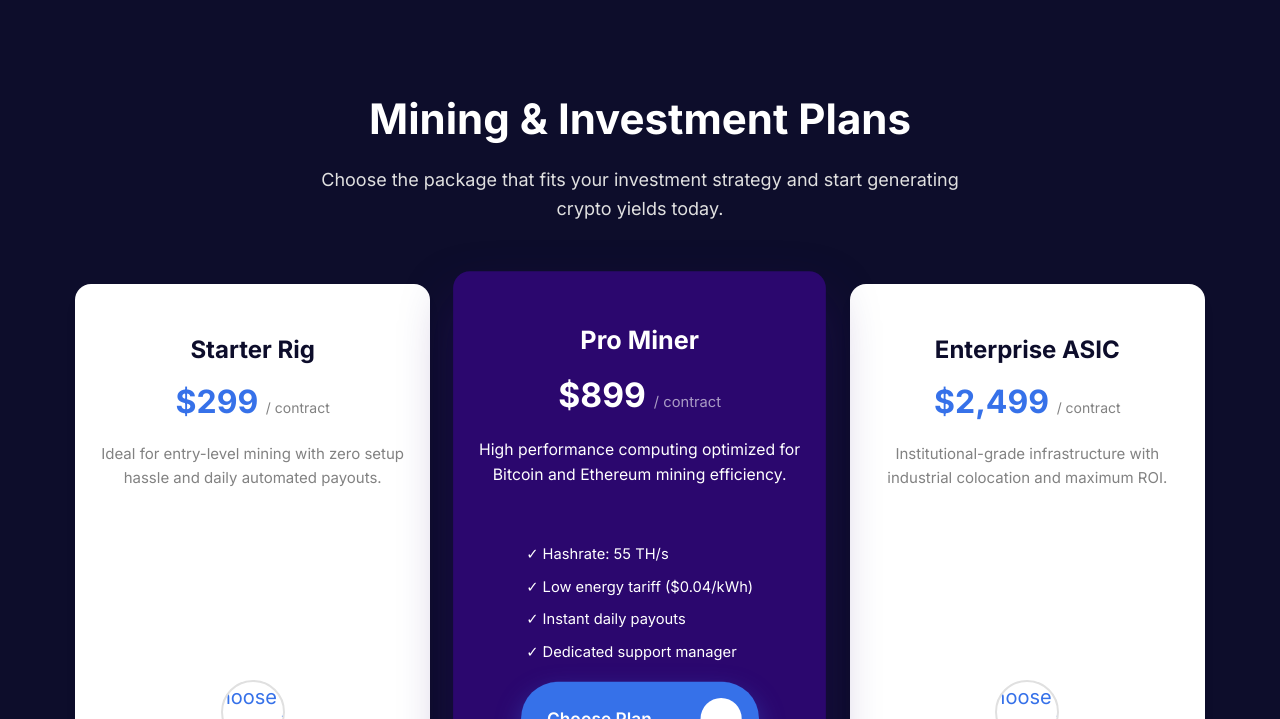
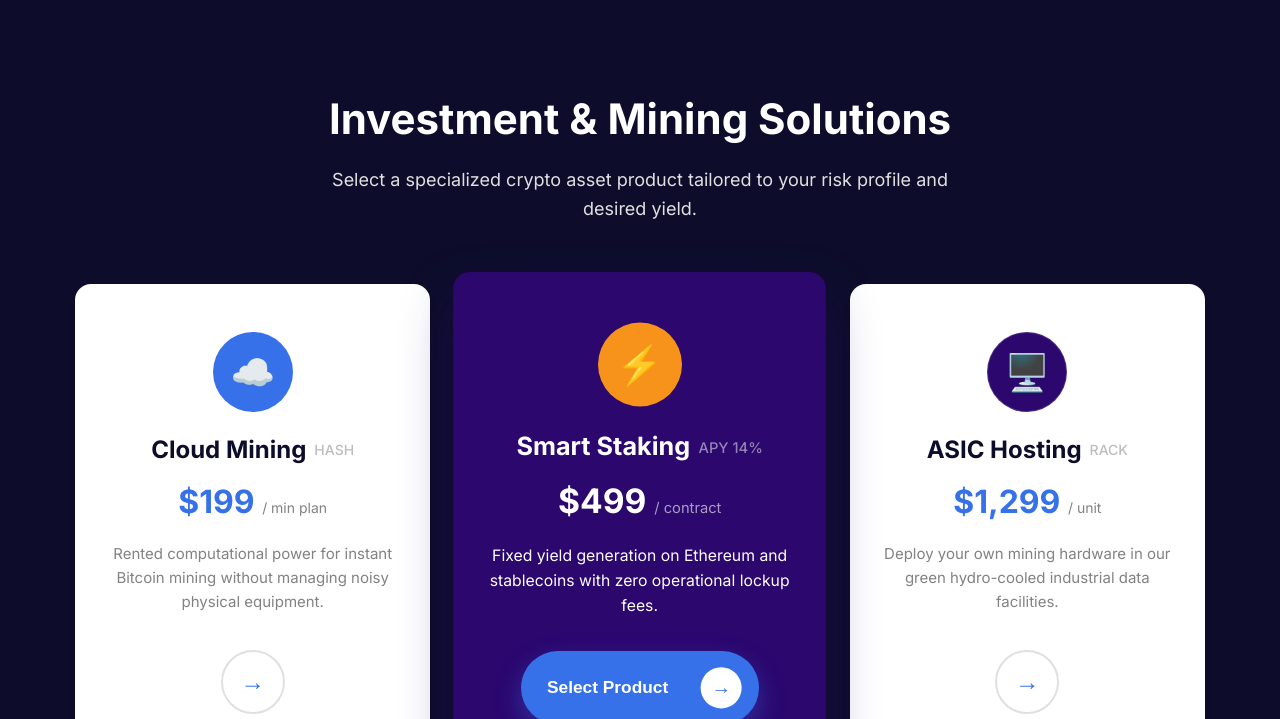
Before and after one commit to NapeRiggas/CRAPPO, a plain HTML site: page products.html in a window 1280 px wide. Shown: the part 81-800 px from the top of the page. Drawn offline with Linux system fonts and the light colour scheme.

Commit message:
Add files via upload

```diff
--- a/products.html
+++ b/products.html
@@ -4,7 +4,6 @@
     <meta charset="UTF-8">
     <meta name="viewport" content="width=device-width, initial-scale=1.0">
     <title>CRAPPO - Mining & Investment Products</title>
-    <!-- Підключення твого CSS файлу -->
     <link rel="preconnect" href="https://fonts.googleapis.com">
     <link rel="preconnect" href="https://fonts.gstatic.com" crossorigin>
     <link href="https://fonts.googleapis.com/css2?family=Inter:wght@400;500;600;700&display=swap" rel="stylesheet">
@@ -23,7 +22,7 @@
                 <ul class="nav-list">
                     <li><a href="index.html" class="nav-link">Home</a></li>
                     <li><a href="products.html" class="nav-link active-link">Products</a></li>
-                    <li><a href="#" class="nav-link">Features</a></li>
+                    <li><a href="index.html#features" class="nav-link">Features</a></li>
                     <li><a href="about.html" class="nav-link">About</a></li>
                     <li><a href="contact.html" class="nav-link">Contact</a></li>
                 </ul>
@@ -36,57 +35,56 @@
         </div>
     </header>
 
-    <!-- Products Content -->
+    <!-- Main Content -->
     <main class="page-content">
         <section class="subpage-hero">
             <div class="container">
-                <h1 class="subpage-title">Mining & Investment Plans</h1>
-                <p class="subpage-subtitle">Choose the package that fits your investment strategy and start generating crypto yields today.</p>
+                <h1 class="subpage-title">Investment & Mining Solutions</h1>
+                <p class="subpage-subtitle">Select a specialized crypto asset product tailored to your risk profile and desired yield.</p>
             </div>
         </section>
 
+        <!-- Секція з новими послугами -->
         <section class="products-section">
             <div class="container">
                 <div class="cards-grid">
-                    <!-- Starter Plan -->
+
+                    <!-- Продукт 1: Cloud Mining (Хмарний майнінг) -->
                     <div class="crypto-card">
-                        <h2 class="crypto-name">Starter Rig</h2>
-                        <div class="plan-price">$299 <span>/ contract</span></div>
-                        <p class="crypto-description">Ideal for entry-level mining with zero setup hassle and daily automated payouts.</p>
-                        <ul class="plan-features">
-                            <li>✓ Hashrate: 15 TH/s</li>
-                            <li>✓ Maintenance: Free 30 days</li>
-                            <li>✓ 24/7 Monitoring</li>
-                        </ul>
-                        <a href="#" class="btn-card-action"><span>Choose Plan</span><span class="arrow-icon">→</span></a>
+                        <div class="crypto-icon icon-cloud">☁️</div>
+                        <h2 class="crypto-name">Cloud Mining <span class="crypto-ticker">HASH</span></h2>
+                        <div class="plan-price">$199 <span>/ min plan</span></div>
+                        <p class="crypto-description">Rented computational power for instant Bitcoin mining without managing noisy physical equipment.</p>
+                        <button type="button" class="btn-card-action">
+                            <span class="btn-text">Select Product</span>
+                            <span class="arrow-icon">→</span>
+                        </button>
                     </div>
 
-                    <!-- Pro Plan (Active) -->
+                    <!-- Продукт 2: DeFi Staking (АКТИВНИЙ за замовчуванням) -->
                     <div class="crypto-card active">
-                        <h2 class="crypto-name">Pro Miner</h2>
-                        <div class="plan-price">$899 <span>/ contract</span></div>
-                        <p class="crypto-description">High performance computing optimized for Bitcoin and Ethereum mining efficiency.</p>
-                        <ul class="plan-features">
-                            <li>✓ Hashrate: 55 TH/s</li>
-                            <li>✓ Low energy tariff ($0.04/kWh)</li>
-                            <li>✓ Instant daily payouts</li>
-                            <li>✓ Dedicated support manager</li>
-                        </ul>
-                        <a href="#" class="btn-card-action"><span>Choose Plan</span><span class="arrow-icon">→</span></a>
+                        <div class="crypto-icon icon-stake">⚡</div>
+                        <h2 class="crypto-name">Smart Staking <span class="crypto-ticker">APY 14%</span></h2>
+                        <div class="plan-price">$499 <span>/ contract</span></div>
+                        <p class="crypto-description">Fixed yield generation on Ethereum and stablecoins with zero operational lockup fees.</p>
+                        <button type="button" class="btn-card-action">
+                            <span class="btn-text">Select Product</span>
+                            <span class="arrow-icon">→</span>
+                        </button>
                     </div>
 
-                    <!-- Enterprise Plan -->
+                    <!-- Продукт 3: Hardware Colocation (Розміщення ASICs у дата-центрі) -->
                     <div class="crypto-card">
-                        <h2 class="crypto-name">Enterprise ASIC</h2>
-                        <div class="plan-price">$2,499 <span>/ contract</span></div>
-                        <p class="crypto-description">Institutional-grade infrastructure with industrial colocation and maximum ROI.</p>
-                        <ul class="plan-features">
-                            <li>✓ Hashrate: 180 TH/s</li>
-                            <li>✓ Custom pool allocation</li>
-                            <li>✓ 99.9% uptime SLA</li>
-                        </ul>
-                        <a href="#" class="btn-card-action"><span>Choose Plan</span><span class="arrow-icon">→</span></a>
+                        <div class="crypto-icon icon-server">🖥️</div>
+                        <h2 class="crypto-name">ASIC Hosting <span class="crypto-ticker">RACK</span></h2>
+                        <div class="plan-price">$1,299 <span>/ unit</span></div>
+                        <p class="crypto-description">Deploy your own mining hardware in our green hydro-cooled industrial data facilities.</p>
+                        <button type="button" class="btn-card-action">
+                            <span class="btn-text">Select Product</span>
+                            <span class="arrow-icon">→</span>
+                        </button>
                     </div>
+
                 </div>
             </div>
         </section>
@@ -101,5 +99,19 @@
         </div>
     </footer>
 
+    <!-- Скрипт перемикання активної картки при кліку -->
+    <script>
+        const cards = document.querySelectorAll('.products-section .crypto-card');
+
+        cards.forEach(card => {
+            card.addEventListener('click', () => {
+                // Знімаємо active з усіх карток
+                cards.forEach(c => c.classList.remove('active'));
+                // Додаємо active тій, по якій клікнули
+                card.classList.add('active');
+            });
+        });
+    </script>
+
 </body>
 </html>
```
